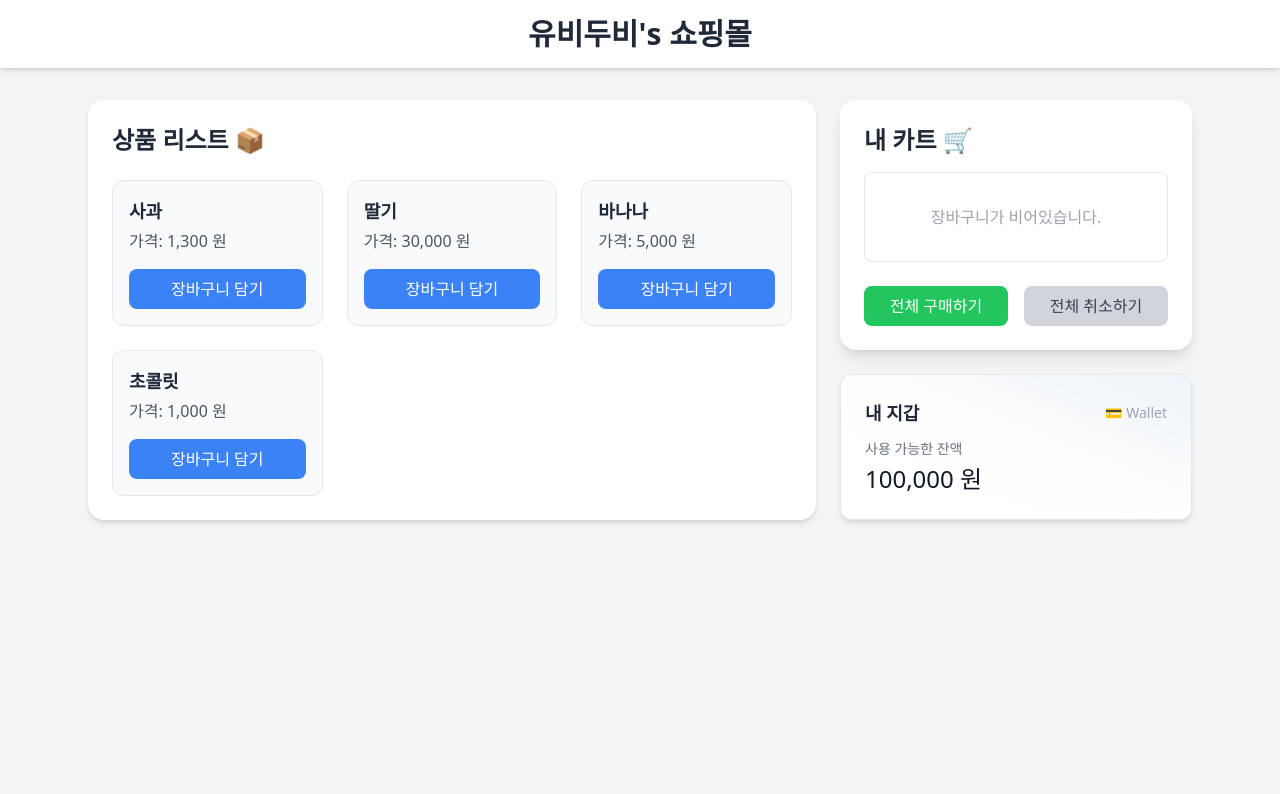
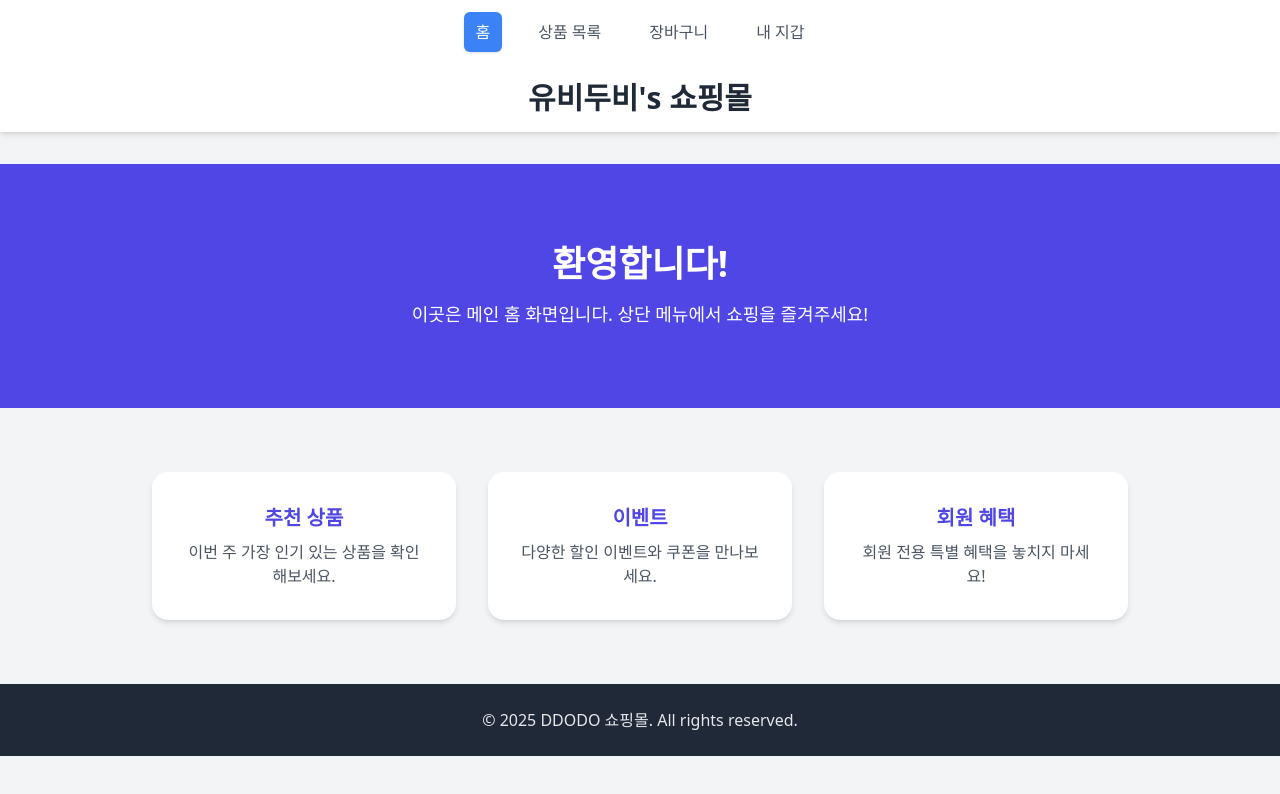
Before and after one commit to devyubi/til_vite_ts, a React (Vite) app: page / in a window 1280 px wide. Shown: the top 794 px of the page. Built offline with nearby package versions, Linux system fonts and the light colour scheme.

Commit message:
[docs] react-router-dom 이해

```diff
--- a/package.json
+++ b/package.json
@@ -11,7 +11,8 @@
   },
   "dependencies": {
     "react": "^18.3.1",
-    "react-dom": "^18.3.1"
+    "react-dom": "^18.3.1",
+    "react-router-dom": "^6.30.1"
   },
   "devDependencies": {
     "@eslint/js": "^9.33.0",
--- a/src/App.tsx
+++ b/src/App.tsx
@@ -1,12 +1,66 @@
 import React from 'react';
-import GoodList from './components/shop/GoodList';
-import Cart from './components/shop/Cart';
-import Wallet from './components/shop/Wallet';
+import { NavLink, Route, BrowserRouter as Router, Routes } from 'react-router-dom';
 import { ShopProvider } from './features';
+import CartPage from './pages/CartPage';
+import GoodsPage from './pages/GoodsPage';
+import HomePage from './pages/HomePage';
+import NotFound from './pages/NotFound';
+import WalletPage from './pages/WalletPage';
 
 function App() {
   return (
+    <Router>
       <div className="min-h-screen bg-gray-100">
+        <nav className="bg-white shadow-md px-6 py-3 flex justify-center gap-6">
+          <NavLink
+            to={`/`}
+            className={({ isActive }) =>
+              `px-3 py-2 rounded-md text-md font-medium transition-colors duration-200 ${
+                isActive
+                  ? 'bg-blue-500 text-white shadow'
+                  : 'text-gray-600 hover:text-blue-500 hover:bg-gray-100'
+              }`
+            }
+          >
+            홈
+          </NavLink>
+          <NavLink
+            to={`/goods`}
+            className={({ isActive }) =>
+              `px-3 py-2 rounded-md text-md font-medium transition-colors duration-200 ${
+                isActive
+                  ? 'bg-blue-500 text-white shadow'
+                  : 'text-gray-600 hover:text-blue-500 hover:bg-gray-100'
+              }`
+            }
+          >
+            상품 목록
+          </NavLink>
+          <NavLink
+            to={`/cart`}
+            className={({ isActive }) =>
+              `px-3 py-2 rounded-md text-md font-medium transition-colors duration-200 ${
+                isActive
+                  ? 'bg-blue-500 text-white shadow'
+                  : 'text-gray-600 hover:text-blue-500 hover:bg-gray-100'
+              }`
+            }
+          >
+            장바구니
+          </NavLink>
+          <NavLink
+            to={`/wallet`}
+            className={({ isActive }) =>
+              `px-3 py-2 rounded-md text-md font-medium transition-colors duration-200 ${
+                isActive
+                  ? 'bg-blue-500 text-white shadow'
+                  : 'text-gray-600 hover:text-blue-500 hover:bg-gray-100'
+              }`
+            }
+          >
+            내 지갑
+          </NavLink>
+        </nav>
         {/* 상단 헤더 */}
         <header className="bg-white shadow-md py-4 mb-8">
           <h1 className="text-center text-3xl font-bold text-gray-800">유비두비's 쇼핑몰</h1>
@@ -14,20 +68,18 @@ function App() {
 
         {/* 컨텐츠 */}
         <ShopProvider>
-        <main className="max-w-6xl mx-auto px-6 grid grid-cols-1 md:grid-cols-3 gap-6">
-          {/* 상품 리스트 */}
-          <section className="md:col-span-2">
-            <GoodList />
-          </section>
-
-          {/* 장바구니 + 지갑 */}
-          <aside className="space-y-6">
-            <Cart />
-            <Wallet />
-          </aside>
-        </main>
+          <div>
+            <Routes>
+              <Route path="/" element={<HomePage />} />
+              <Route path="/goods" element={<GoodsPage />} />
+              <Route path="/cart" element={<CartPage />} />
+              <Route path="/wallet" element={<WalletPage />} />
+              <Route path="/wallet" element={<NotFound />} />
+            </Routes>
+          </div>
         </ShopProvider>
       </div>
+    </Router>
   );
 }
 
--- /dev/null
+++ b/src/pages/CartPage.tsx
@@ -0,0 +1,14 @@
+import React from 'react';
+import Cart from '../components/shop/Cart';
+
+function CartPage() {
+  return (
+    <div>
+      <div>
+        <Cart />
+      </div>
+    </div>
+  );
+}
+
+export default CartPage;
--- /dev/null
+++ b/src/pages/GoodsPage.tsx
@@ -0,0 +1,14 @@
+import React from 'react';
+import GoodList from '../components/shop/GoodList';
+
+function GoodsPage() {
+  return (
+    <div>
+      <div>
+        <GoodList />
+      </div>
+    </div>
+  );
+}
+
+export default GoodsPage;
--- /dev/null
+++ b/src/pages/HomePage.tsx
@@ -0,0 +1,38 @@
+import React from 'react';
+
+function HomePage() {
+  return (
+    <div className="min-h-screen bg-gray-100 flex flex-col items-center">
+      {/* Hero 영역 */}
+      <section className="w-full bg-indigo-600 text-white py-20 text-center">
+        <h1 className="text-4xl font-bold mb-4">환영합니다!</h1>
+        <p className="text-lg">이곳은 메인 홈 화면입니다. 상단 메뉴에서 쇼핑을 즐겨주세요!</p>
+      </section>
+
+      {/* 소개 카드 */}
+      <section className="w-full max-w-5xl grid grid-cols-1 md:grid-cols-3 gap-8 py-16 px-6">
+        <div className="bg-white p-8 rounded-2xl shadow-md text-center">
+          <h3 className="text-xl font-semibold mb-2 text-indigo-600">추천 상품</h3>
+          <p className="text-gray-600">이번 주 가장 인기 있는 상품을 확인해보세요.</p>
+        </div>
+
+        <div className="bg-white p-8 rounded-2xl shadow-md text-center">
+          <h3 className="text-xl font-semibold mb-2 text-indigo-600">이벤트</h3>
+          <p className="text-gray-600">다양한 할인 이벤트와 쿠폰을 만나보세요.</p>
+        </div>
+
+        <div className="bg-white p-8 rounded-2xl shadow-md text-center">
+          <h3 className="text-xl font-semibold mb-2 text-indigo-600">회원 혜택</h3>
+          <p className="text-gray-600">회원 전용 특별 혜택을 놓치지 마세요!</p>
+        </div>
+      </section>
+
+      {/* 푸터 */}
+      <footer className="w-full bg-gray-800 text-gray-200 py-6 text-center">
+        <p>© 2025 DDODO 쇼핑몰. All rights reserved.</p>
+      </footer>
+    </div>
+  );
+}
+
+export default HomePage;
--- /dev/null
+++ b/src/pages/NotFound.tsx
@@ -0,0 +1,29 @@
+import React from 'react';
+import { Link } from 'react-router-dom';
+
+function NotFound() {
+  return (
+    <div className="min-h-screen flex flex-col items-center justify-center bg-gray-100">
+      {/* 큰 에러 텍스트 */}
+      <h1 className="text-6xl font-bold text-indigo-600 mb-4">404</h1>
+      <h2 className="text-2xl font-semibold text-gray-800 mb-6">페이지를 찾을 수 없습니다</h2>
+
+      {/* 안내 박스 */}
+      <div className="bg-white p-8 rounded-2xl shadow-lg text-center max-w-md">
+        <p className="text-gray-600 mb-6">
+          요청하신 페이지가 존재하지 않거나
+          <br />
+          주소가 잘못 입력된 것 같아요.
+        </p>
+        <Link
+          to="/"
+          className="inline-block px-6 py-3 bg-indigo-500 text-white rounded-xl shadow hover:bg-indigo-600 transition"
+        >
+          홈으로 돌아가기
+        </Link>
+      </div>
+    </div>
+  );
+}
+
+export default NotFound;
--- /dev/null
+++ b/src/pages/WalletPage.tsx
@@ -0,0 +1,14 @@
+import React from 'react';
+import Wallet from '../components/shop/Wallet';
+
+function WalletPage() {
+  return (
+    <div>
+      <div>
+        <Wallet />
+      </div>
+    </div>
+  );
+}
+
+export default WalletPage;
```
Also changed, not shown: 2 other files (tests, documents, lock files or other folders). Lines whose indentation alone changed are shown as unchanged.
